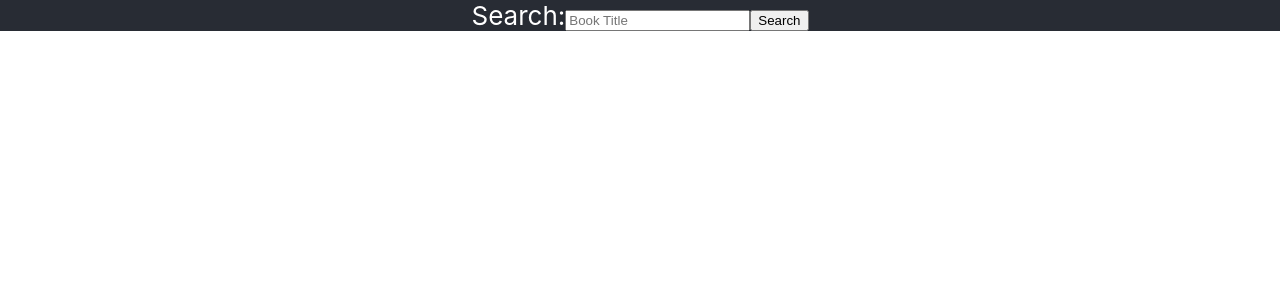
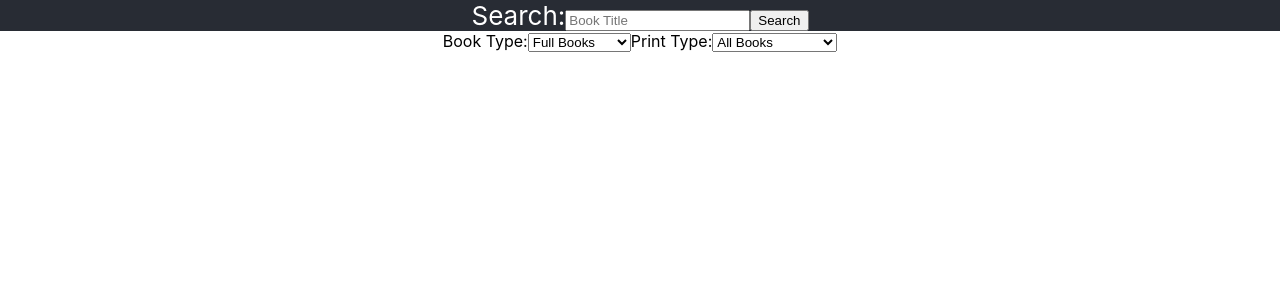
Before and after one commit to thinkful-ei-armadillo/jake-ali-booksearch, a React (Create React App) app in the folder booksearch/: page / in a window 1280 px wide. Shown: the top 300 px of the page. Built offline with nearby package versions, Linux system fonts and the light colour scheme.

Commit message:
finished searchbar, working on filter

```diff
--- a/booksearch/src/App.js
+++ b/booksearch/src/App.js
@@ -2,7 +2,7 @@ import React, { Component } from 'react';
 import logo from './logo.svg';
 import './App.css';
 import SearchBar from './searchbar';
-//import SearchFilter from './searchfilter';
+import SearchFilter from './searchfilter';
 import Results from './results';
 
 // api key: AIzaSyDU51la7XQeUPpOQJ55ue3seE2sfhzTlcg
@@ -20,7 +20,7 @@ class App extends Component {
       this.state = {
       title: '',
       results: [],
-      filterOption: null,
+      filterOption: '',
       error: null
     //   saleInfo": {
     //     "country": "US",
@@ -31,11 +31,22 @@ class App extends Component {
     };
   }
 
+  handleFilter(e) {
+    console.log('this is e', e);
+    this.setState({
+      filterOption: e
+    });
+  }
 
 
 
   searchTerm(word) {
-    const url = `https://www.googleapis.com/books/v1/volumes?q=${word}&key=AIzaSyDU51la7XQeUPpOQJ55ue3seE2sfhzTlcg`;
+    const BASE_URL = "https://www.googleapis.com/books/v1/volumes?q="
+    const KEY_END = "&key=AIzaSyDU51la7XQeUPpOQJ55ue3seE2sfhzTlcg"
+    let PARAMS = this.state.filterOption !== '' ? ('&' + this.state.filterOption) : ''
+    const url = (BASE_URL + word + PARAMS + KEY_END);
+    console.log(url);
+    ;
     const options = {
       method: 'GET',
       headers: {
@@ -74,10 +85,10 @@ class App extends Component {
           </div>
           </header>
           <div className="Booksearch-filter">
-          {/* <SearchFilter /> */}
+          {<SearchFilter handleFilter={(filter) => this.handleFilter(filter)}/>}
           </div>
           <div className="Results-list"></div>
-          <Results results={this.state.results} />
+          <Results filterOption={this.state.filterOption} results={this.state.results} />
       </div>
     );
   }
--- a/booksearch/src/results.js
+++ b/booksearch/src/results.js
@@ -5,13 +5,14 @@ class Results extends Component {
 
   resultsList() {
 
+
    return this.props.results.map((book, key) => (
       <li>
         <h3>{book.volumeInfo.title}</h3>
         <p>Author:{book.volumeInfo.authors[0]}</p>
         <p>Price:{book.saleInfo.saleability}</p>
-        <p>{book.volumeInfo.subtitle}</p>
-        <img src={book.volumeInfo.imageLinks} alt="thumbnail" />
+        <p>{book.volumeInfo.description}</p>
+        <img src={book.volumeInfo.hasOwnProperty('imageLinks') ? book.volumeInfo.imageLinks.thumbnail : 'N/A'} alt="thumbnail" />
       </li>
     ));
   };
--- a/booksearch/src/searchfilter.js
+++ b/booksearch/src/searchfilter.js
@@ -7,10 +7,24 @@ class SearchFilter extends Component {
     return (
             <div>
                 <form>
+                    <label className='filter'>Book Type:</label>
+                    <select
+                    id='bookType'
+                    name='bookType' onChange={(e) => this.props.handleFilter(e.target.value)}>
+                    <option value='filter=full'>Full Books</option>
+                    <option value='filter=partial'>Partial Books</option>
+                    <option value='filter=ebooks'>E-books</option>
+                    <option value='filter=free-ebooks'>Free E-books</option>
+
+                    </select>
                     <label className='filter'>Print Type:</label>
                     <select
-                    id=''
-                    name=''
+                    id='printType'
+                    name='printType' onChange={(e) => this.props.handleFilter(e.target.value)}>
+                    <option value="printType=all">All Books</option>
+                    <option value="printType=magazines">Magazines</option>
+                    <option value="printType=books">Hardcover Books</option>
+                    </select>
                 </form>
             </div>
         )
```
